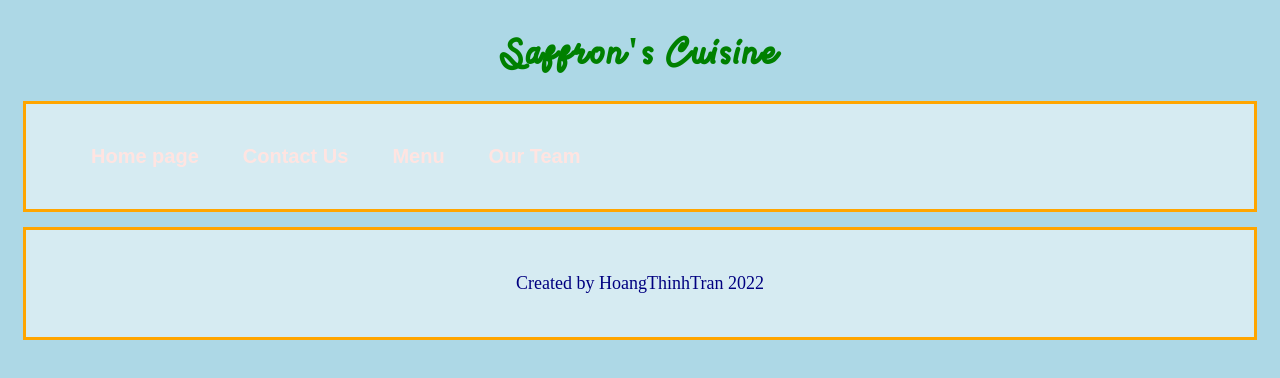
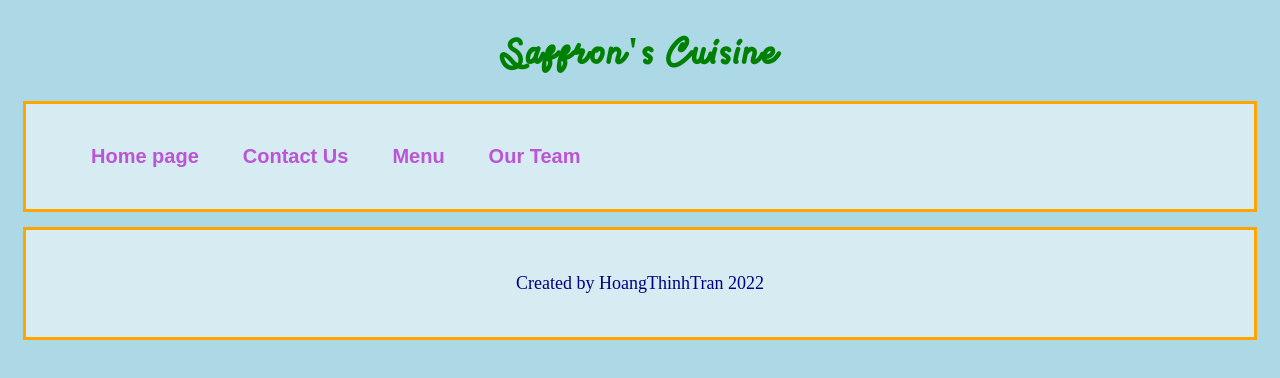
Before and after one commit to HoangThinhTran/Class9Activity, a plain HTML site: page index.html in a window 1280 px wide. Drawn offline with Linux system fonts and the light colour scheme.

Commit message:
Add files via upload

```diff
--- a/css/style.css
+++ b/css/style.css
@@ -70,7 +70,7 @@ a {
 }
 
 a:link{
-  color: mistyrose;
+  color: mediumorchid;
   font-weight: bold;
 }
 
```
